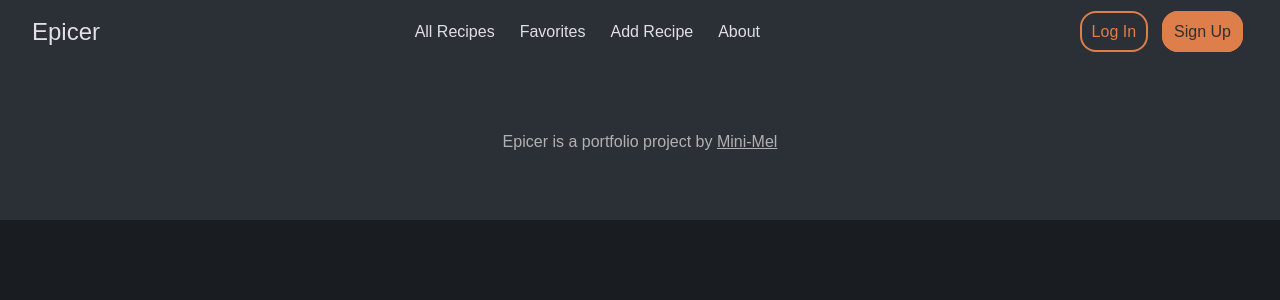
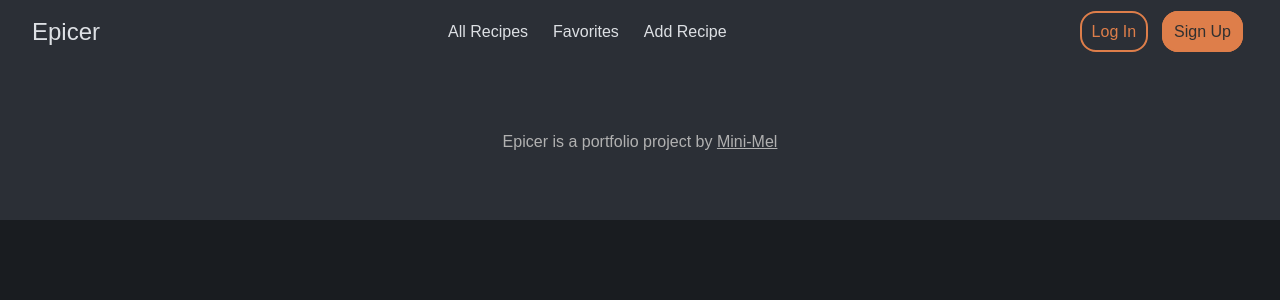
Before and after one commit to Mini-mel/epicer, a Node server app: page /recipes in a window 1280 px wide. Shown: the top 300 px of the page. Run offline with Node 20, Linux system fonts and the light colour scheme; data that the repository does not hold is empty; some libraries are stand-ins or nearby versions.

Commit message:
remove about from nav

```diff
--- a/views/partials/navbar.ejs
+++ b/views/partials/navbar.ejs
@@ -4,7 +4,6 @@
         <li><a href="/recipes" data-cy="navViewAll">All Recipes</a></li>
         <li><a href="/recipes" data-cy="navFavorites">Favorites</a></li>
         <li><a href="/recipes" data-cy="navAddRecipe">Add Recipe</a></li>
-        <li><a href="/recipes" data-cy="navAbout">About</a></li>
     </ul>
     <div class="nav-register">
         <a href="/recipes" class="nav-login" data-cy="navLogIn">Log In</a>
```
